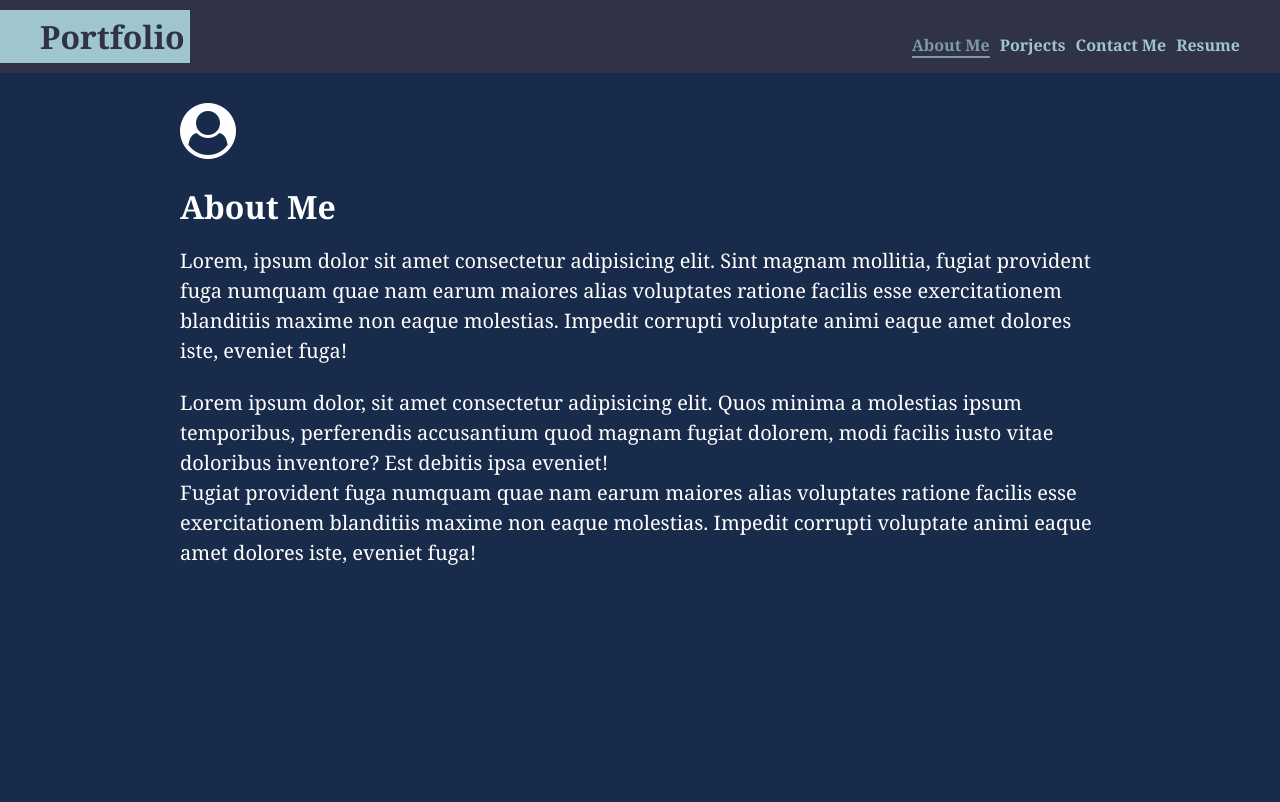
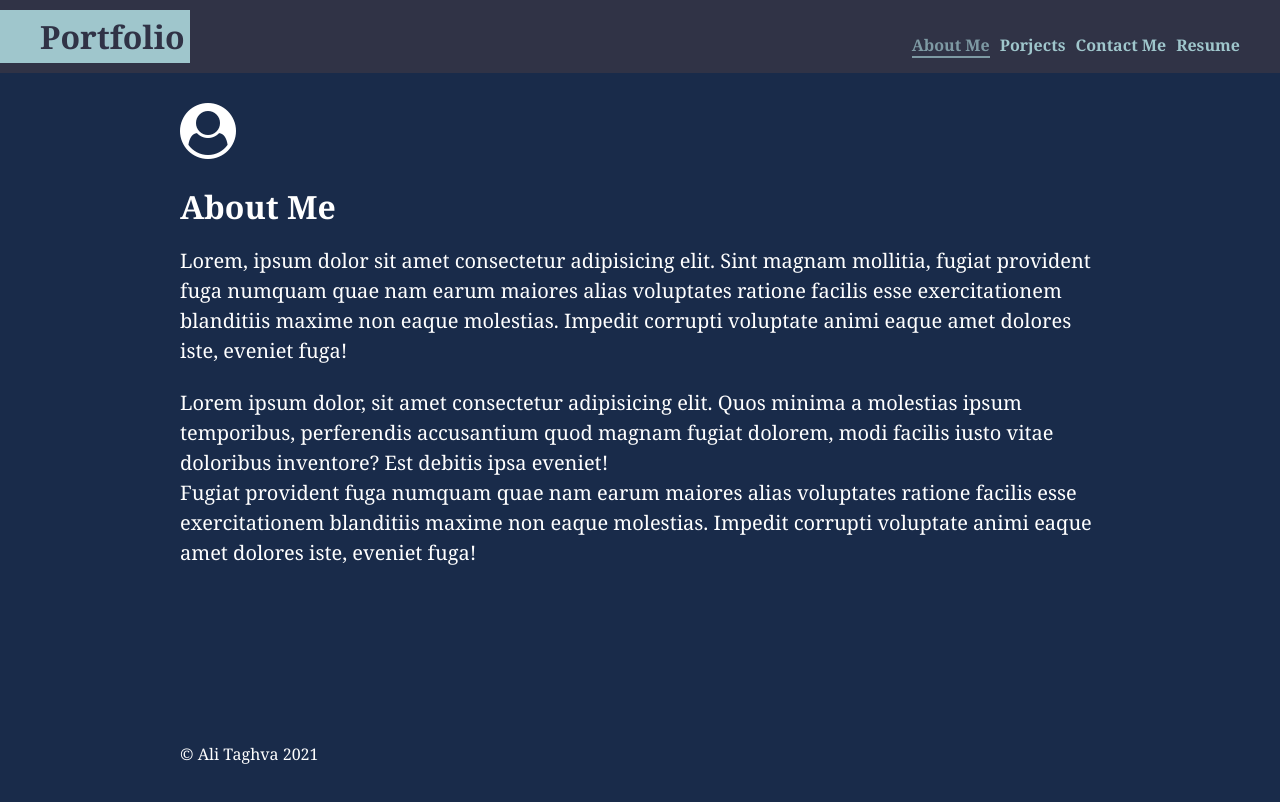
Before and after one commit to a-taghva/react-portfolio, a React (Create React App) app: page / in a window 1280 px wide. Shown: the top 802 px of the page. Built offline with nearby package versions, Linux system fonts and the light colour scheme.

Commit message:
add footer component

```diff
--- a/src/App.js
+++ b/src/App.js
@@ -4,6 +4,7 @@ import About from './components/About';
 import Projects from './components/Projects';
 import Contact from './components/Contact';
 import Resume from './components/Resume'
+import Footer from './components/Footer';
 import './App.css';
 
 function App() {
@@ -53,6 +54,7 @@ function App() {
         setNavSelected={setNavSelected}
       />
       {renderComponent(navSelected.component)}
+      <Footer />
     </>
   );
 }
--- /dev/null
+++ b/src/components/Footer/index.js
@@ -0,0 +1,11 @@
+import React from 'react';
+
+function Footer() {
+  return(
+    <section id="footer">
+      <p>&copy; Ali Taghva 2021</p>
+    </section>
+  );
+}
+
+export default Footer;
```
